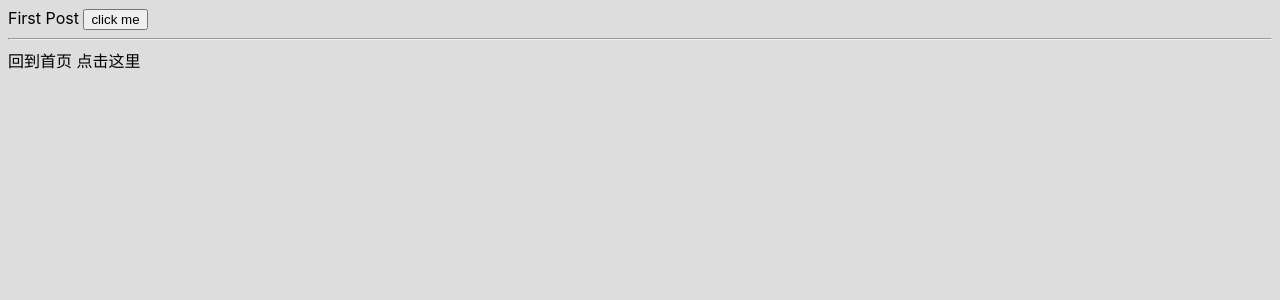
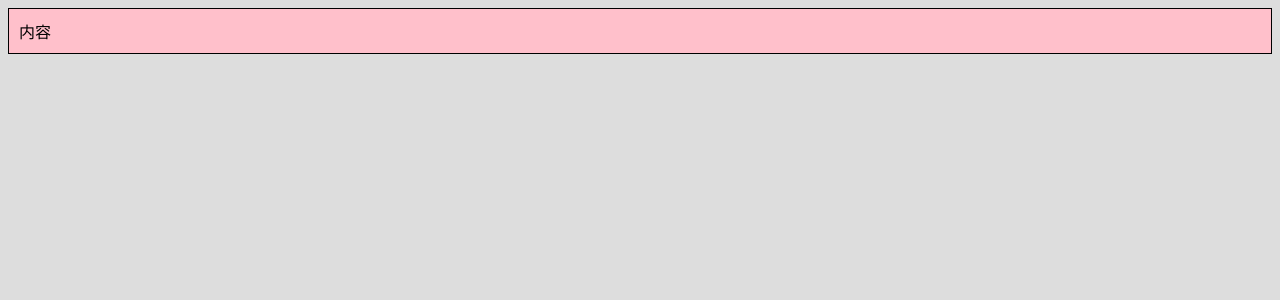
Before and after one commit to Tracysq/nextjs-blog, a Next.js app: page /post/first-post in a window 1280 px wide. Shown: the top 300 px of the page. Built offline with nearby package versions, Linux system fonts and the light colour scheme.

Commit message:
feat: css modules & scss

```diff
--- a/package.json
+++ b/package.json
@@ -11,7 +11,8 @@
   "dependencies": {
     "next": "11.1.2",
     "react": "17.0.2",
-    "react-dom": "17.0.2"
+    "react-dom": "17.0.2",
+    "sass": "^1.43.3"
   },
   "devDependencies": {
     "@types/react": "^17.0.31",
--- a/pages/_app.js
+++ b/pages/_app.js
@@ -1,5 +1,5 @@
 import Head from 'next/head'
-import 'styles/globals.css'
+import 'styles/globals.scss'
 
 function MyApp({ Component, pageProps }) {
   return <>
--- a/pages/post/first-post.js
+++ b/pages/post/first-post.js
@@ -1,6 +1,7 @@
 import React, { useCallback } from 'react'
 import Link from 'next/link'
 import Head from 'next/head'
+import styles from 'styles/first-post.module.scss'
 
 // console.log('执行了')
 export default function FirstPost() {
@@ -9,9 +10,10 @@ export default function FirstPost() {
   }, [])
   return (
     <>
-      <div>First Post <button onClick={clickMe}>click me</button>
-        <hr/>
-        回到首页 <Link href='/'><a>点击这里</a></Link>
+      <div className={styles.wrapper}>
+        <div className={styles.content}>
+          内容
+        </div>
       </div>
     </ >
   )
--- /dev/null
+++ b/styles/first-post.module.scss
@@ -0,0 +1,8 @@
+.wrapper {
+  background: pink;
+  border: 1px solid black;
+}
+
+.content {
+  padding: 10px;
+}
--- a/styles/globals.css
+++ b/styles/globals.scss
@@ -5,6 +5,10 @@ body {
   background: #ddd;
   font-family: -apple-system, BlinkMacSystemFont, Segoe UI, Roboto, Oxygen,
     Ubuntu, Cantarell, Fira Sans, Droid Sans, Helvetica Neue, sans-serif;
+}
+
+h1 {
+  color: blue !important;
 }
 
 a {
```
Also changed, not shown: 1 other file (tests, documents, lock files or other folders).
